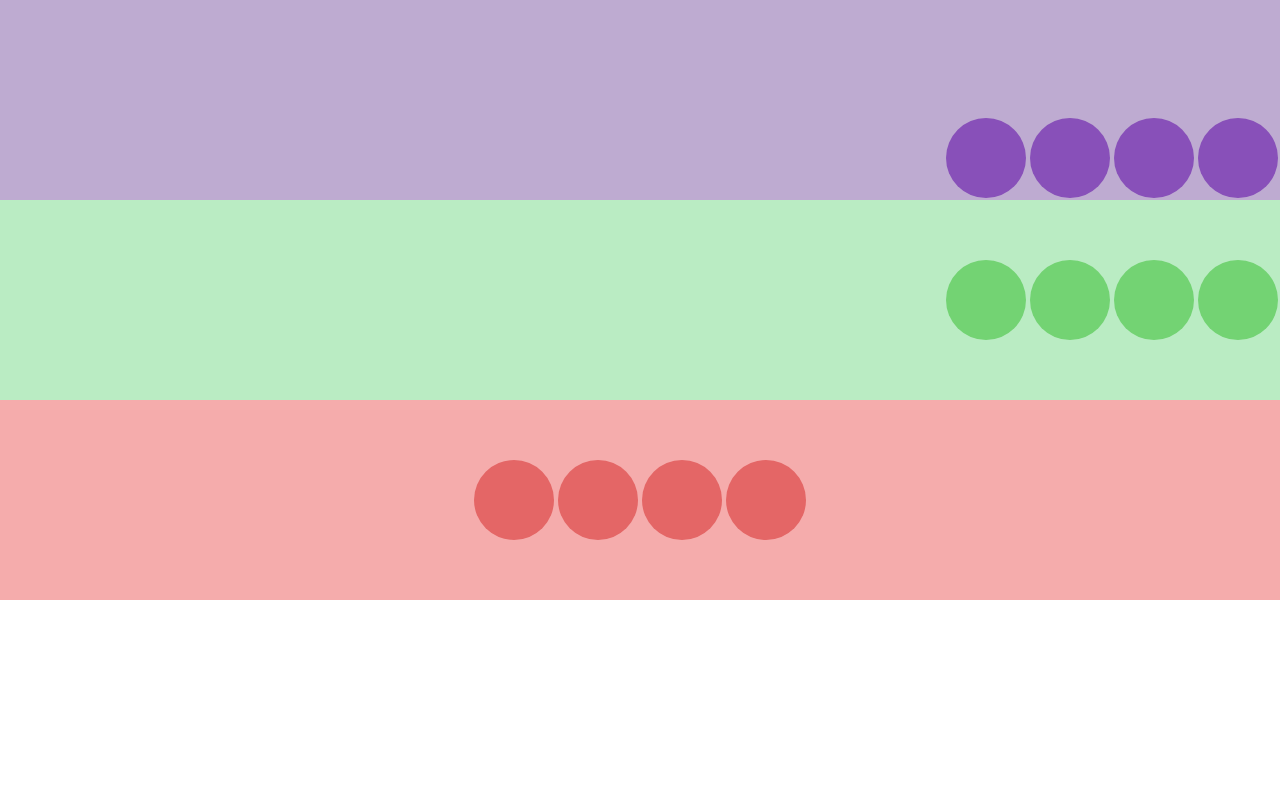
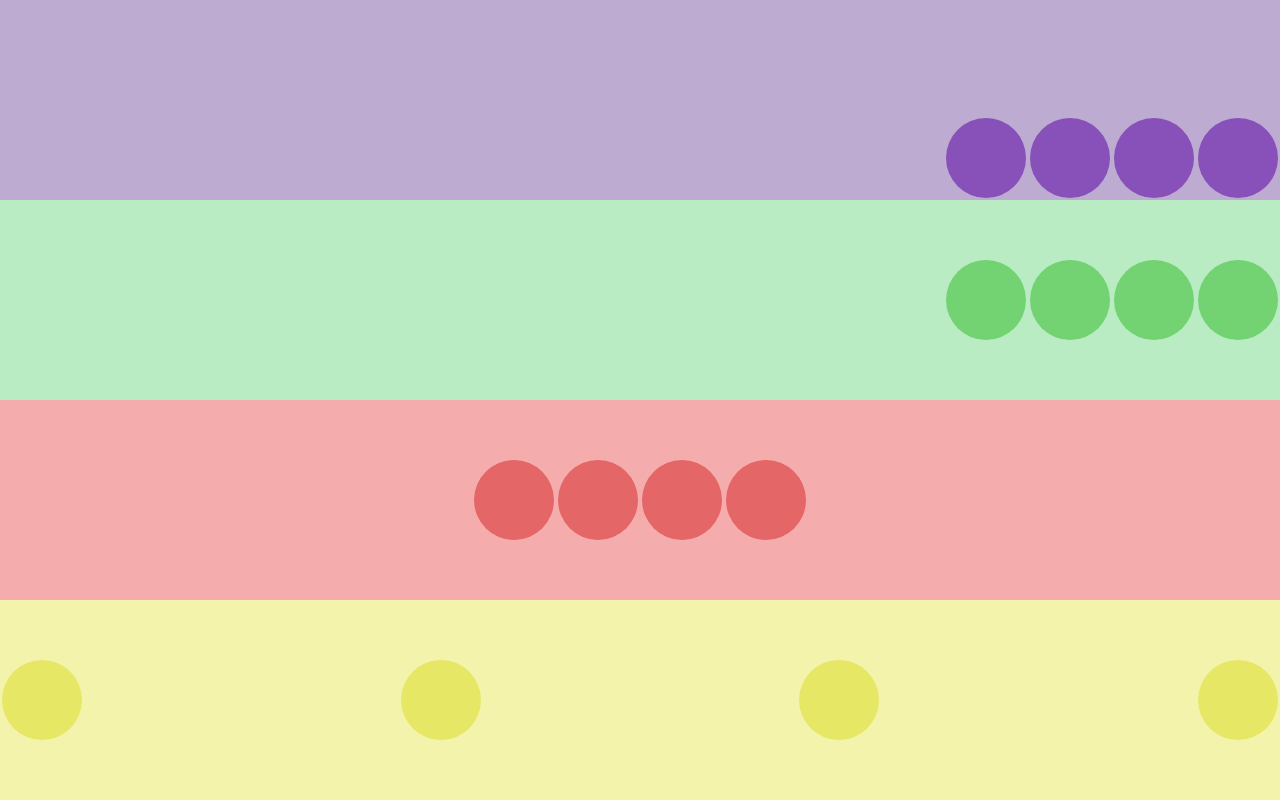
Before and after one commit to Jean090504/Pagina_Flex, a plain HTML site: page index.html in a window 1280 px wide. Drawn offline with Linux system fonts and the light colour scheme.

Commit message:
Circulo 4 concluido

```diff
--- a/index.html
+++ b/index.html
@@ -26,6 +26,12 @@
             <div></div>
             <div></div>
         </div>
+          <div class="circulos4">
+            <div></div>
+            <div></div>
+            <div></div>
+            <div></div>
+        </div>
     </div>
 
 </body>
--- a/style.css
+++ b/style.css
@@ -70,3 +70,20 @@ ul, ol, li{
     border-radius: 50%;
     margin: 2px;
 }
+
+.circulos4{
+    width: 100vw;
+    height: 200px;
+    background-color: rgb(243, 243, 172);
+    display: flex;
+    align-items: center;
+    justify-content: space-between;
+}
+
+.circulos4 div{
+    width: 80px;
+    height: 80px;
+    background-color: rgb(231, 231, 102);
+    border-radius: 50%;
+    margin: 2px;
+}
```
